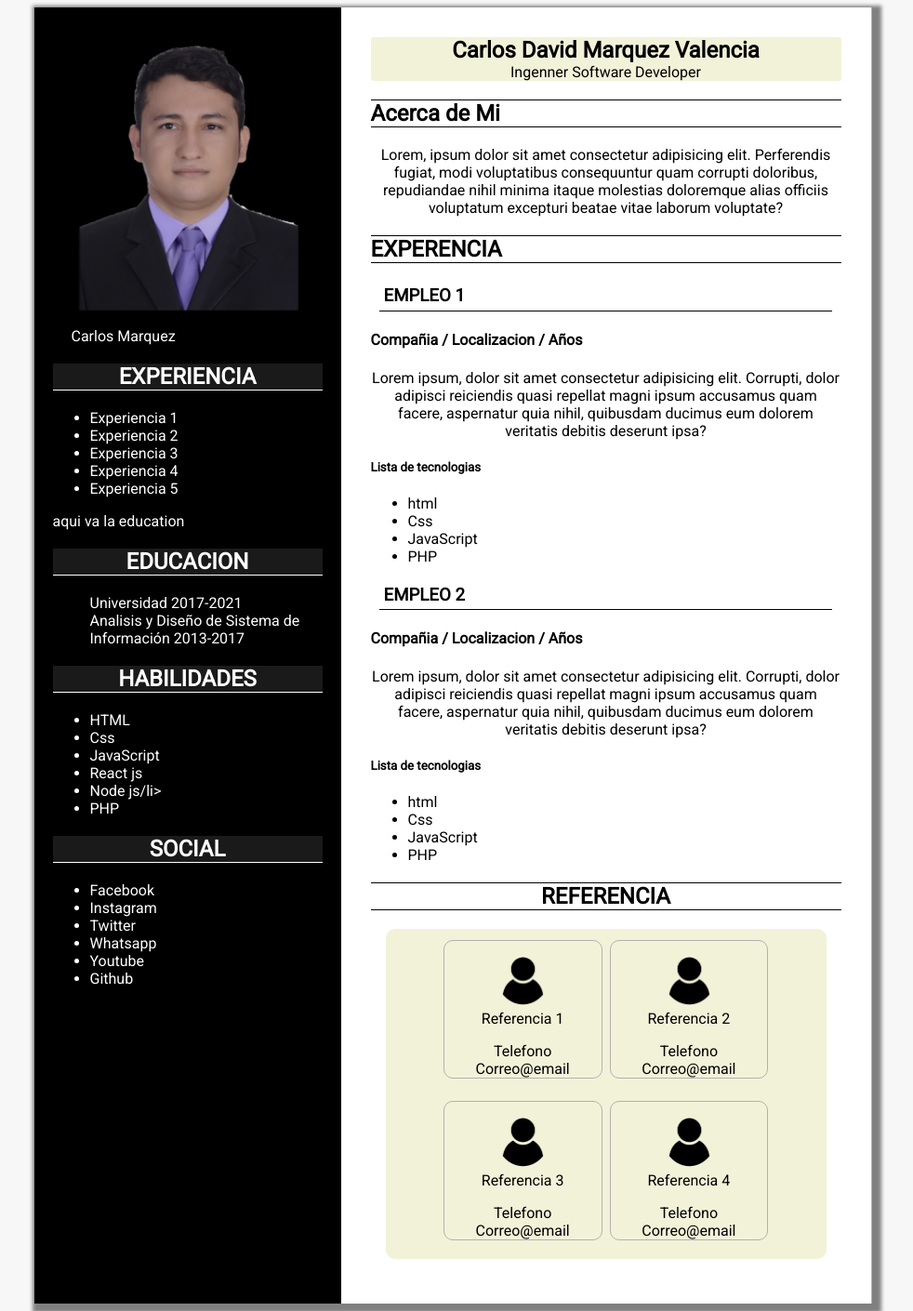
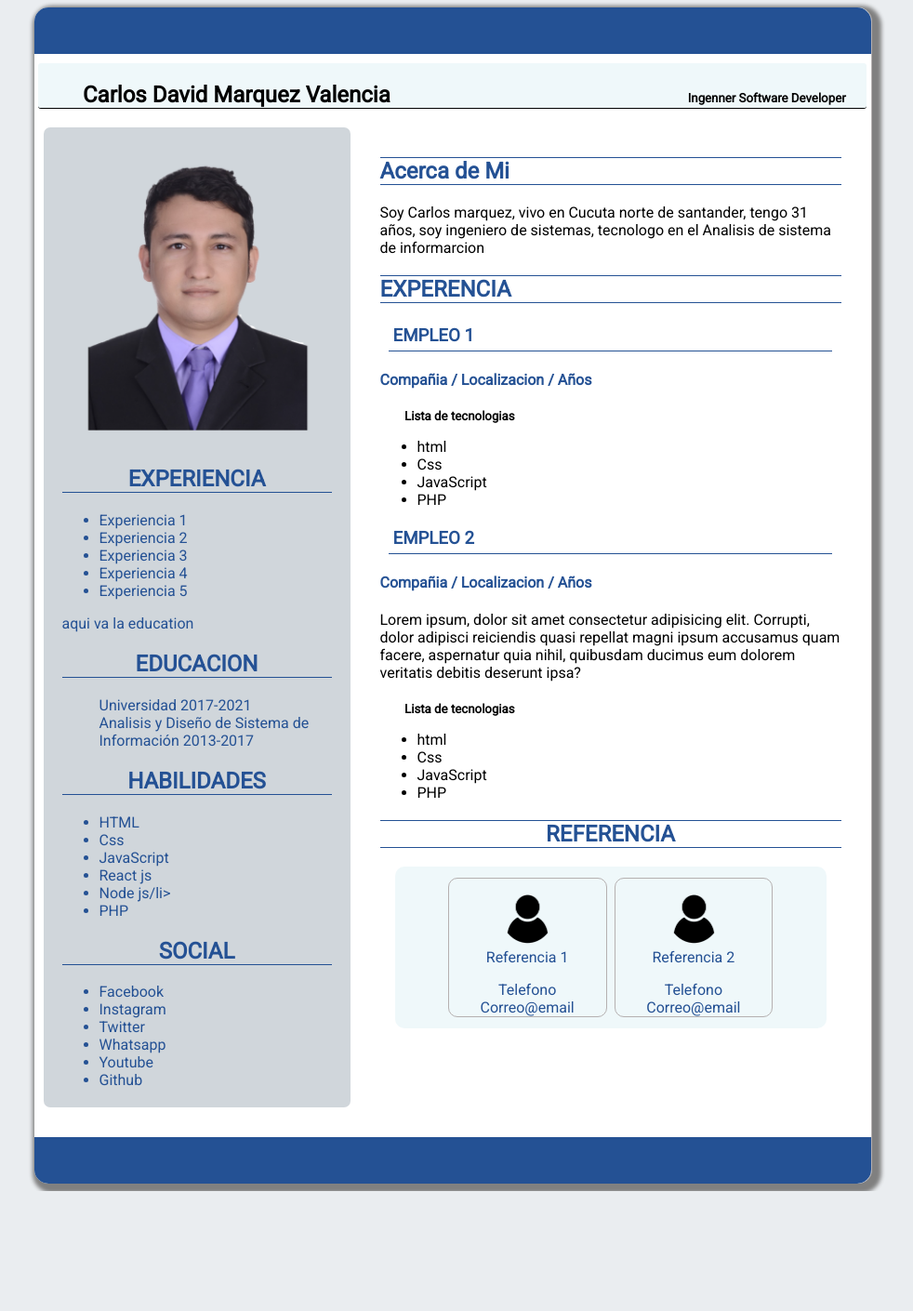
Before and after one commit to CarlosMarquez10/Curriculum-Vitae, a plain HTML site: page index.html in a window 1280 px wide. Shown: the whole page at 93% size, without its empty margins (153-1135 px from the left). After the commit the page ends 1281 px from the top, so only its background shows below. Drawn offline with Linux system fonts and the light colour scheme.

Commit message:
actulizacion del main

```diff
--- a/index.html
+++ b/index.html
@@ -13,13 +13,19 @@
 </head>
 
 <body>
+
+  <div class="containerbdy">
+    <div class="header"></div>
+    <section class="Nomperfil">
+      <h1>Carlos David Marquez Valencia</h1>
+      <h5>Ingenner Software Developer</h5>
+    </section>
     <div class="container">
       <!-- Aqui empezamos con el panel lateral y utilizamos un aside -->
       <aside class="aside">
         <!-- aqui tenemos la imagen de perfil -->
         <figure>
           <img src="img/ftperfil.png" alt="Carlos Marquez profil." />
-        <figcaption>Carlos Marquez</figcaption>
         </figure>
         <div class="pnlateral">
           <section>
@@ -67,17 +73,13 @@
       </aside>
       <!-- aqui empezamos con el panel central y utilizamos un main-->
       <main class="main">
-      <section class="Nomperfil">
-        <h1>Carlos David Marquez Valencia</h1>
-        <p>Ingenner Software Developer</p>
-      </section>
+
         <section>
           <h2>Acerca de Mi</h2>
           <p>
-          Lorem, ipsum dolor sit amet consectetur adipisicing elit.
-          Perferendis fugiat, modi voluptatibus consequuntur quam corrupti
-          doloribus, repudiandae nihil minima itaque molestias doloremque
-          alias officiis voluptatum excepturi beatae vitae laborum voluptate?
+            Soy Carlos marquez, vivo en Cucuta norte de santander,
+            tengo 31 años, soy ingeniero de sistemas, tecnologo en el
+            Analisis de sistema de informarcion
           </p>
         </section>
         <section class="experencia">
@@ -86,10 +88,7 @@
             <h3>EMPLEO 1</h3>
             <h4>Compañia / Localizacion / Años</h4>
             <p>
-            Lorem ipsum, dolor sit amet consectetur adipisicing elit.
-            Corrupti, dolor adipisci reiciendis quasi repellat magni ipsum
-            accusamus quam facere, aspernatur quia nihil, quibusdam ducimus
-            eum dolorem veritatis debitis deserunt ipsa?
+
             </p>
             <h5>Lista de tecnologias</h5>
             <ul>
@@ -139,29 +138,12 @@
                 <span>Correo@email</span><br />
               </article>
             </div>
-          <div class="ref2">
-            <article>
-              <figure>
-                <img src="img/imgreferencia.png" alt="imagen de la referencia" />
-                <figcaption>Referencia 3</figcaption>
-              </figure>
-              <span>Telefono</span><br />
-              <span>Correo@email</span><br />
-            </article>
-
-            <article>
-              <figure>
-                <img src="img/imgreferencia.png" alt="imagen de la referencia" />
-                <figcaption>Referencia 4</figcaption>
-              </figure>
-              <span>Telefono</span><br />
-              <span>Correo@email</span><br />
-            </article>
-          </div>
           </div>
         </section>
       </main>
     </div>
+    <div class="footers"></div>
+  </div>
 </body>
 
 </html>
--- a/styles.css
+++ b/styles.css
@@ -2,11 +2,11 @@
     --ColorBgbd: hsl(100,100%,100%);
     --ColorSombra: 4px 4px 4px 6px hsl(0, 0%, 50%);
     --ColorBorder: hsl(0,3%,70%);
-    --ColorBlue:hsl(245,100%,0%);
-    --ColorBody: hsl(0,0%,97%);
-    --Colorinter: hsl(60,50%,90%);
+    --ColorBlue:rgb(208, 214, 219);
+    --ColorBody: rgb(234, 237, 240);
+    --Colorinter: rgb(239, 248, 250);
     --ColorinterRef: hsl(60,80%,60%);
-    --ColorBorderPrimary: hsl(0,0%,10%);
+    --ColorBorderPrimary: rgb(36, 81, 148);
 
 }
 
@@ -15,33 +15,63 @@ body{
     font-family: 'Roboto', sans-serif;
 }
 
-/* Estilos del aside Panel lateral */
-.container{
-    display:flex;
+.containerbdy{
     width: 900px;
     background-color: var(--ColorSombra);
     margin: 0 auto;
     border-right: 1px solid;
     border-color: var(--ColorBorder);
+    border-radius: 15px;
     background-color: var(--ColorBgbd);
     box-shadow: var(--ColorSombra);
 }
+/* Estilos del aside Panel lateral */
+.container{
+    display:flex;
+    width: 900px;
+    margin: 0 auto;
+
+}
+
+.header{
+    border-top-left-radius: 15px;
+    border-top-right-radius: 15px;
+    height: 50px;
+    background-color: var(--ColorBorderPrimary);
+}
+
+.footers{
+    margin-top: 32px;
+    border-bottom-left-radius: 15px;
+    border-bottom-right-radius: 15px;
+    height: 50px;
+    background-color: var(--ColorBorderPrimary);
+
+}
 .aside{
     width: 40%;
+    margin-left:10px;
+    margin-top: 20px;
+    border-radius: 7px;
+    height: 99%;
     background-color: var(--ColorBlue);
-    color: white;
+    color: var(--ColorBorderPrimary);
 
 }
 
 .aside figure img{
     width: 250px;
-    opacity: 85%;
+
 }
 
 .aside h2{
     text-align: center;
     border-bottom: .5px solid;
-    background-color: var(--ColorBorderPrimary);
+    color: var(--ColorBorderPrimary);
+}
+
+.main h4{
+    color: var(--ColorBorderPrimary);
 }
 
 .pnlateral{
@@ -52,34 +82,54 @@ body{
 
 .main{
     padding: 2em;
+
 }
 
 .main h2{
     border-top: .5px solid;
     border-bottom: .5px solid;
+    color: var(--ColorBorderPrimary);
 }
 
-.main .Nomperfil{
+.main h4{
+    color: var(--ColorBorderPrimary);
+}
+
+.containerbdy .Nomperfil{
    background-color: var(--Colorinter) ;
    border-radius: 3px;
+   border-bottom: 1px solid;
+   display: flex;
+   width: 99%;
+   margin:auto;
+   margin-top:10px;
 }
 
-.Nomperfil h1,p{
-    margin:0;
+.Nomperfil h1,h5{
+    margin-left: 2em;
+    text-align: bottom;
+    margin-bottom: 0;
+
+}
+
+.Nomperfil > h5{
+    margin-left: 320px;
+    margin-top: 30px;
     text-align: center;
-
 }
 
 .main .experencia h3{
     border-bottom: .5px solid;
     margin: .5em;
     padding: .25em;
+    color: var(--ColorBorderPrimary);
 }
 
 .mainferen{
     background-color: var(--Colorinter);
     border-radius: 10px;
     margin: 1em;
+    color: var(--ColorBorderPrimary);
 }
 
 .Ref{
```
Lines whose indentation alone changed are shown as unchanged.
